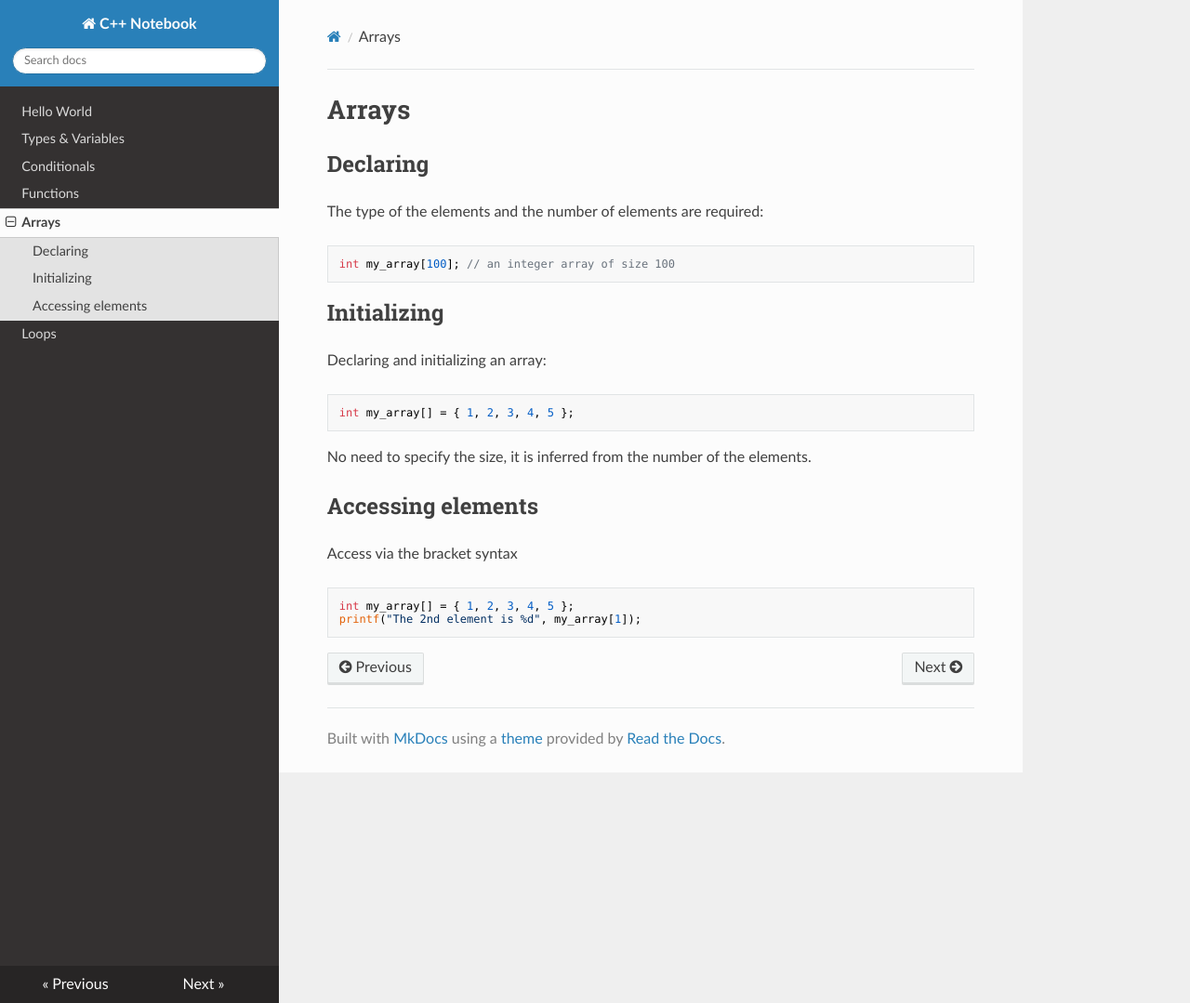
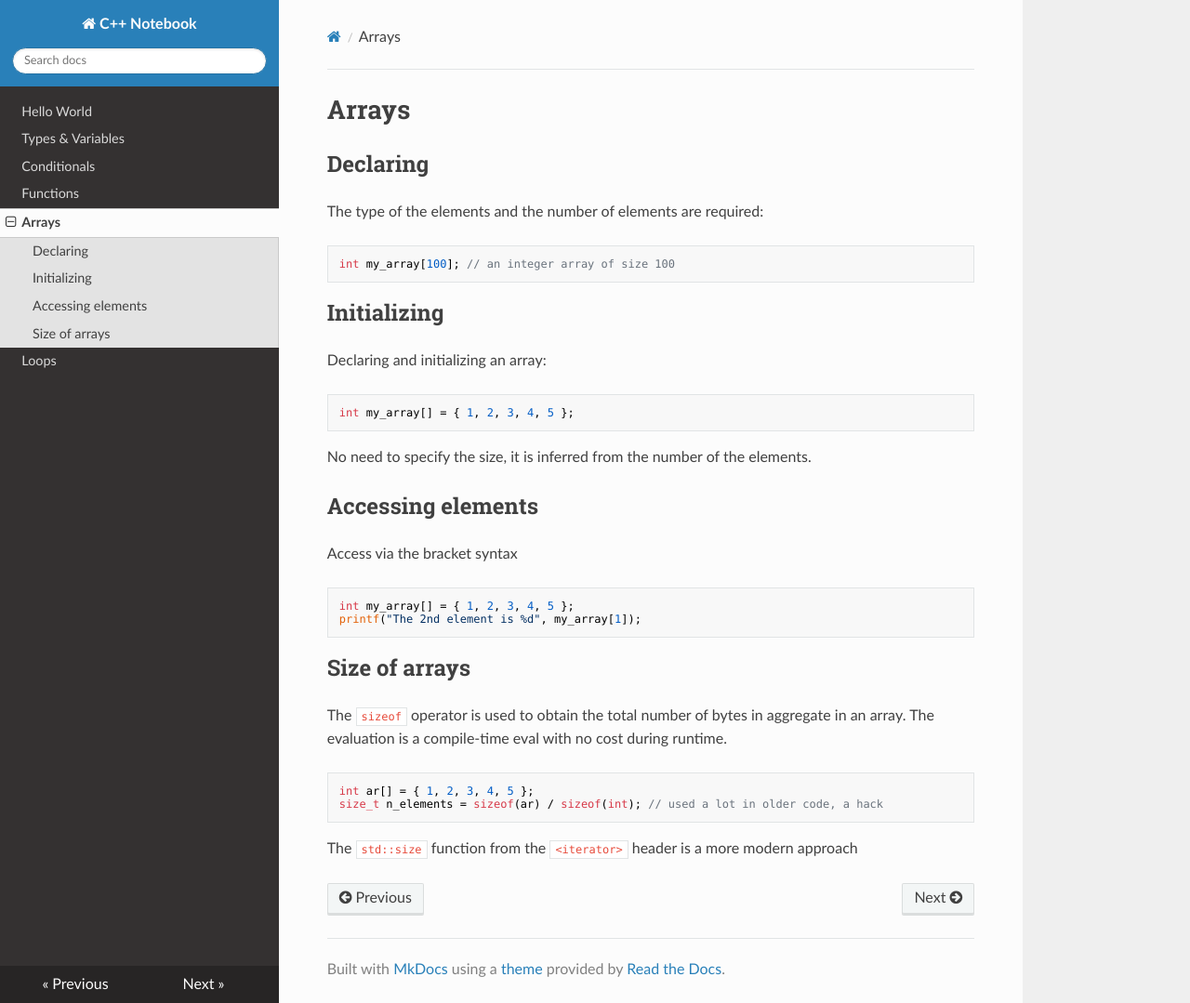
Before and after one commit to ddubson/cpp-notebook, an MkDocs documentation site: the page built from docs/arrays.md, in a window 1280 px wide and 1079 px high. Shown: the whole window at 93% size. Built offline with MkDocs 1.6.1, drawn with Linux system fonts in a browser that asks for light colours; nearby versions of some CDN libraries.

Commit message:
Add size of arrays section; C++11 standard compilation flag

````diff
--- a/docs/arrays.md
+++ b/docs/arrays.md
@@ -28,3 +28,15 @@ Access via the bracket syntax
 int my_array[] = { 1, 2, 3, 4, 5 };
 printf("The 2nd element is %d", my_array[1]);
 ```
+
+## Size of arrays
+
+The `sizeof` operator is used to obtain the total number of bytes in aggregate in an array.
+The evaluation is a compile-time eval with no cost during runtime.
+
+```c++
+int ar[] = { 1, 2, 3, 4, 5 };
+size_t n_elements = sizeof(ar) / sizeof(int); // used a lot in older code, a hack
+```
+
+The `std::size` function from the `<iterator>` header is a more modern approach
````
Also changed, not shown: docs/index.md (+9 -0 lines), 2 other files.
